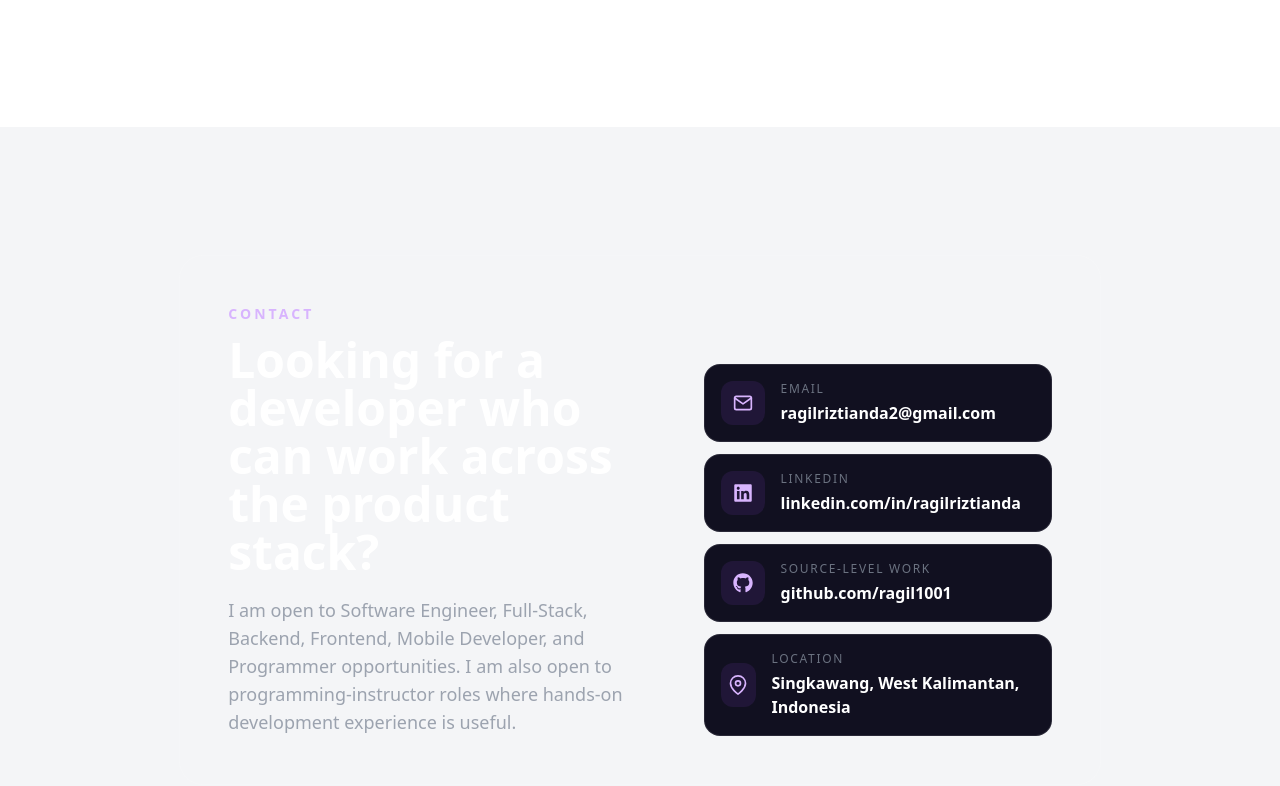
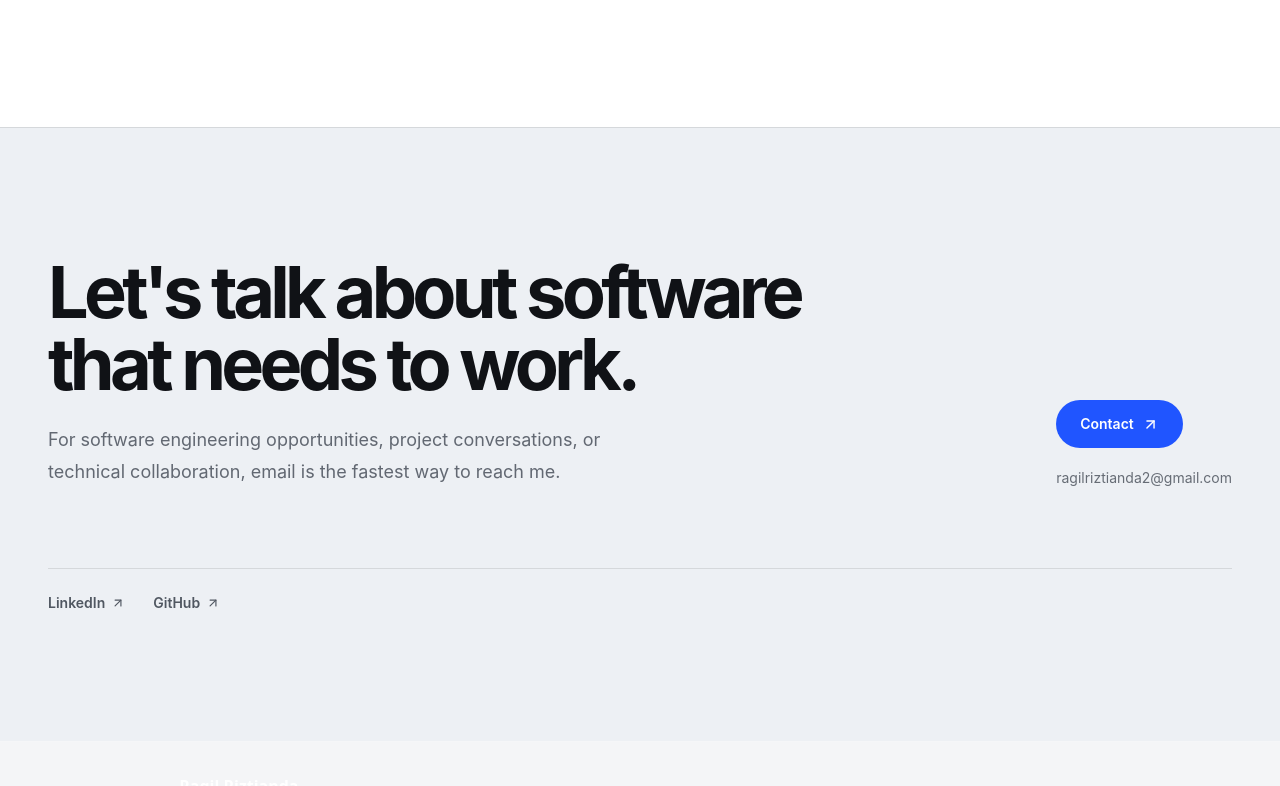
Before and after one commit to ragil1001/ragil-riztianda, a React (Vite) app: page / in a window 1280 px wide. Shown: the part 10709-11495 px from the top of the page. Built offline with nearby package versions, Linux system fonts and the light colour scheme.

Commit message:
design: replace contact cards with direct professional contact

```diff
--- a/src/components/Contact/Contact.jsx
+++ b/src/components/Contact/Contact.jsx
@@ -1,77 +1,51 @@
-import { FaGithub, FaLinkedin } from "react-icons/fa";
-import { FiMail, FiMapPin } from "react-icons/fi";
+import React from "react";
+import { FiArrowUpRight } from "react-icons/fi";
 
 const Contact = () => {
   return (
-    <section id="contact" className="px-[7vw] py-24 font-sans lg:px-[14vw] lg:py-32">
-      <div className="overflow-hidden rounded-3xl border border-white/10 bg-white/[0.035] p-7 md:p-10 lg:p-12">
-        <div className="grid gap-10 lg:grid-cols-[1fr_0.8fr] lg:items-end">
-          <div>
-            <p className="text-sm font-semibold uppercase tracking-[0.22em] text-purple-300">
-              Contact
-            </p>
-            <h2 className="mt-3 max-w-3xl text-3xl font-bold leading-tight text-white sm:text-4xl lg:text-5xl">
-              Looking for a developer who can work across the product stack?
+    <section id="contact" className="border-t border-black/10 bg-[#edf0f4]">
+      <div className="mx-auto max-w-[1400px] px-5 py-24 sm:px-8 lg:px-12 lg:py-32">
+        <div className="grid gap-10 lg:grid-cols-12 lg:items-end">
+          <div className="lg:col-span-8">
+            <h2 className="max-w-[850px] text-5xl font-bold leading-[0.98] tracking-[-0.065em] text-[#101216] sm:text-6xl lg:text-7xl">
+              Let&apos;s talk about software that needs to work.
             </h2>
-            <p className="mt-5 max-w-2xl text-base leading-8 text-gray-400 sm:text-lg">
-              I am open to Software Engineer, Full-Stack, Backend, Frontend, Mobile Developer, and Programmer opportunities. I am also open to programming-instructor roles where hands-on development experience is useful.
+            <p className="mt-6 max-w-[620px] text-lg leading-8 text-[#626872]">
+              For software engineering opportunities, project conversations, or technical collaboration, email is the fastest way to reach me.
             </p>
           </div>
 
-          <div className="space-y-3">
+          <div className="lg:col-span-4 lg:justify-self-end">
             <a
               href="mailto:ragilriztianda2@gmail.com"
-              className="flex items-center gap-4 rounded-2xl border border-white/10 bg-[#111020] p-4 transition hover:border-purple-400/40 hover:bg-[#151326]"
+              className="inline-flex items-center gap-2 rounded-full bg-[#2055ff] px-6 py-3.5 text-sm font-semibold text-white transition-transform active:scale-[0.98]"
             >
-              <span className="flex h-11 w-11 items-center justify-center rounded-xl bg-purple-500/10 text-purple-300">
-                <FiMail size={20} />
-              </span>
-              <span>
-                <span className="block text-xs uppercase tracking-[0.14em] text-gray-500">Email</span>
-                <span className="mt-1 block font-semibold text-white">ragilriztianda2@gmail.com</span>
-              </span>
+              Contact
+              <FiArrowUpRight size={17} />
             </a>
+            <p className="mt-5 break-all text-sm text-[#666c75]">
+              ragilriztianda2@gmail.com
+            </p>
+          </div>
+        </div>
 
+        <div className="mt-20 flex flex-wrap gap-x-7 gap-y-3 border-t border-black/10 pt-6 text-sm font-semibold text-[#505761]">
           <a
             href="https://www.linkedin.com/in/ragilriztianda"
             target="_blank"
             rel="noopener noreferrer"
-              className="flex items-center gap-4 rounded-2xl border border-white/10 bg-[#111020] p-4 transition hover:border-purple-400/40 hover:bg-[#151326]"
+            className="inline-flex items-center gap-1.5 hover:text-[#2055ff]"
           >
-              <span className="flex h-11 w-11 items-center justify-center rounded-xl bg-purple-500/10 text-purple-300">
-                <FaLinkedin size={20} />
-              </span>
-              <span>
-                <span className="block text-xs uppercase tracking-[0.14em] text-gray-500">LinkedIn</span>
-                <span className="mt-1 block font-semibold text-white">linkedin.com/in/ragilriztianda</span>
-              </span>
+            LinkedIn <FiArrowUpRight size={14} />
           </a>
-
           <a
             href="https://github.com/ragil1001"
             target="_blank"
             rel="noopener noreferrer"
-              className="flex items-center gap-4 rounded-2xl border border-white/10 bg-[#111020] p-4 transition hover:border-purple-400/40 hover:bg-[#151326]"
+            className="inline-flex items-center gap-1.5 hover:text-[#2055ff]"
           >
-              <span className="flex h-11 w-11 items-center justify-center rounded-xl bg-purple-500/10 text-purple-300">
-                <FaGithub size={20} />
-              </span>
-              <span>
-                <span className="block text-xs uppercase tracking-[0.14em] text-gray-500">Source-level work</span>
-                <span className="mt-1 block font-semibold text-white">github.com/ragil1001</span>
-              </span>
+            GitHub <FiArrowUpRight size={14} />
           </a>
-
-            <div className="flex items-center gap-4 rounded-2xl border border-white/10 bg-[#111020] p-4">
-              <span className="flex h-11 w-11 items-center justify-center rounded-xl bg-purple-500/10 text-purple-300">
-                <FiMapPin size={20} />
-              </span>
-              <span>
-                <span className="block text-xs uppercase tracking-[0.14em] text-gray-500">Location</span>
-                <span className="mt-1 block font-semibold text-white">Singkawang, West Kalimantan, Indonesia</span>
-              </span>
-            </div>
-          </div>
         </div>
       </div>
     </section>
```
Lines whose indentation alone changed are shown as unchanged.
